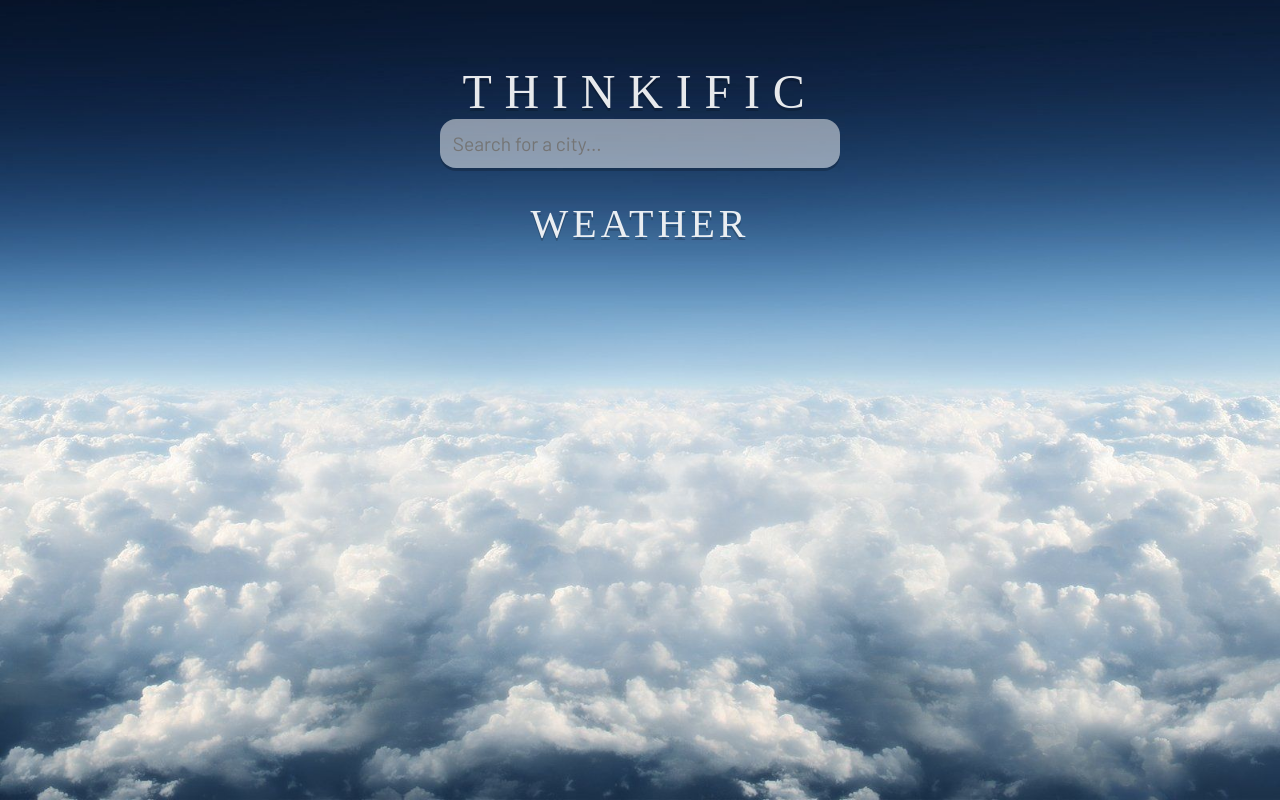
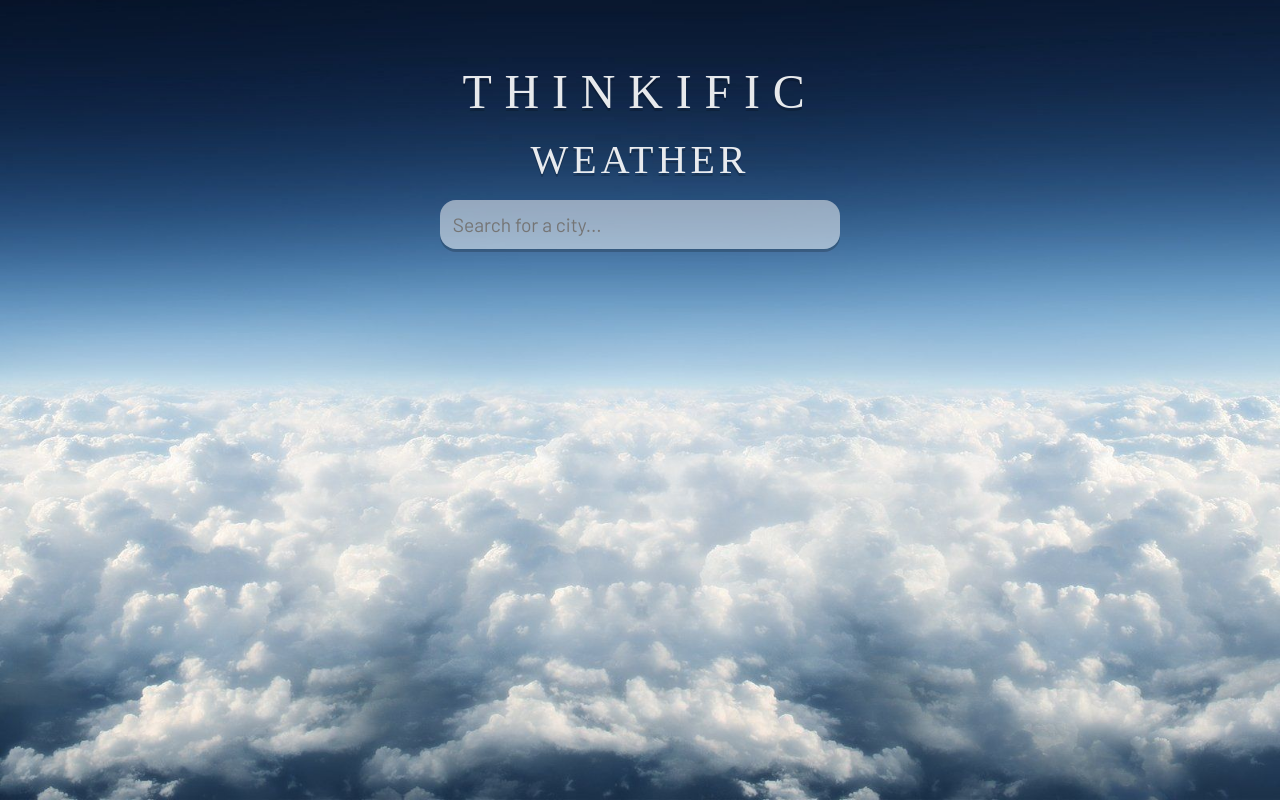
Before and after one commit to davemgj84/weather, a React (Create React App) app: page / in a window 1280 px wide. Built offline with nearby package versions, Linux system fonts and the light colour scheme; a web font is replaced by a local one.

Commit message:
styling for weather data + layout

```diff
--- a/src/components/Weather.jsx
+++ b/src/components/Weather.jsx
@@ -23,6 +23,7 @@ const Weather = () => {
     <>
       <main>
         <h1>Thinkific</h1>
+        <h2>Weather</h2>
         <div className="search">
           <input
             type="text"
@@ -33,9 +34,7 @@ const Weather = () => {
             onKeyPress={search}
           />
         </div>
-        <h2>Weather</h2>
         {weather.city !== undefined ? (
-          <div>
           <div className="info-container">
             <div className="location-box">
               <div className="location">
@@ -46,12 +45,9 @@ const Weather = () => {
             <div className="weather-box">
               <div className="temp">{weather.temperature}°c</div>
               <div className="weather">{weather.conditions}</div>
-                <div className="feels-like">
-                  Feels Like {weather.feelsLike}°c
-                </div>
+              <div className="feels-like">Feels Like {weather.feelsLike}°c</div>
               <div className="high-low">
                 {weather.high}°c / {weather.low}°c
-                </div>
               </div>
             </div>
           </div>
--- a/src/styles/Weather.scss
+++ b/src/styles/Weather.scss
@@ -11,6 +11,7 @@ main {
     text-transform: uppercase;
     font-weight: normal;
     font-size: 3rem;
+    line-height: 3.5rem;
     letter-spacing: 0.8rem;
     margin-top: 2rem;
     text-shadow: 0 3px rgba(0, 0, 0, 0.2);
@@ -23,11 +24,14 @@ main {
     font-weight: normal;
     font-size: 2.5rem;
     letter-spacing: 0.25rem;
-    margin-top: 2rem;
+    line-height: 3rem;
+    margin-top: 1rem;
     text-shadow: 0 3px rgba(0, 0, 0, 0.2);
   }
 
   .search {
+    margin-top: 1rem;
+    margin-bottom: 2rem;
     .search-bar {
       width: 400px;
       padding: 0.8rem;
@@ -54,7 +58,7 @@ main {
   }
 
   .info-container {
-    background-color: rgba(30, 61, 99, 0.3);
+    background-color: rgba(30, 61, 99, 0.5);
     padding: 2rem;
     border-radius: 4rem;
   }
```
Lines whose indentation alone changed are shown as unchanged.
